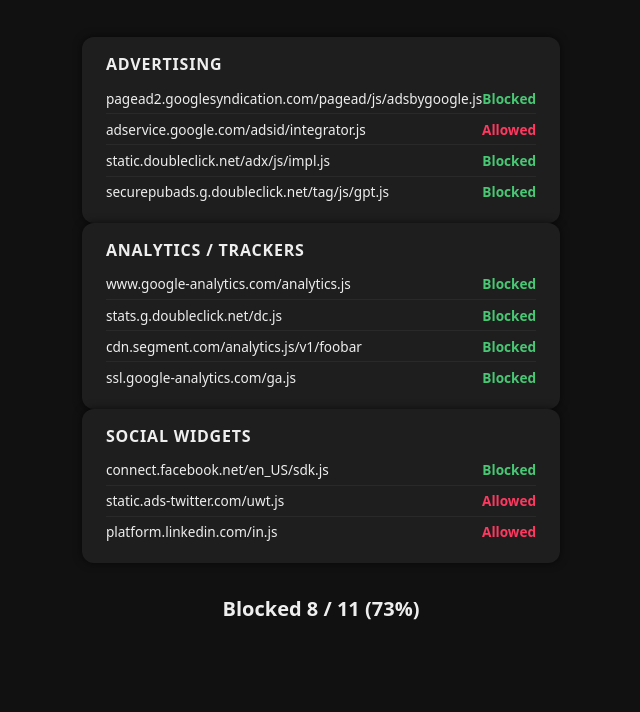
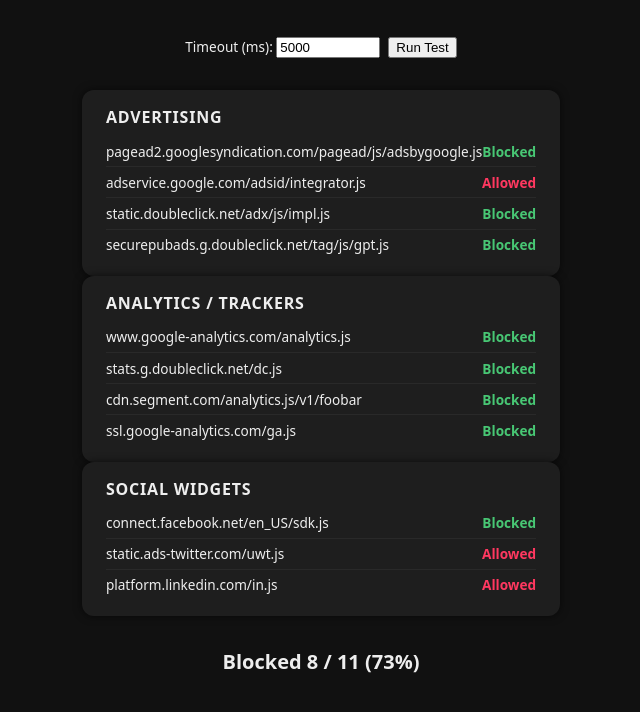
Before and after one commit to KristopherKubicki/adblock-tester, a plain HTML site: page index.html in a window 1280 px wide. Shown: the part 78-790 px from the top of the page, without its empty margins (319-959 px from the left). Drawn offline with Linux system fonts and the light colour scheme.

Commit message:
Add configurable timeout

```diff
--- a/index.html
+++ b/index.html
@@ -48,10 +48,23 @@
       font-size:1.25rem;
       font-weight:700;
     }
+    #controls {
+      display: flex;
+      justify-content: center;
+      gap: 0.5rem;
+      font-size: .85rem;
+    }
+    #controls input {
+      width: 6rem;
+    }
   </style>
 </head>
 <body>
   <h1>Ad‑block Quick Test</h1>
+  <div id="controls">
+    <label>Timeout (ms): <input id="timeoutInput" type="number" min="100" /></label>
+    <button id="applyTimeout">Run Test</button>
+  </div>
   <div id="results"></div>
   <div id="summary"></div>
 
@@ -87,7 +100,23 @@
       }
     ];
 
+    const params = new URLSearchParams(location.search);
+    const TIMEOUT_MS = (() => {
+      const t = parseInt(params.get('timeout'), 10);
+      return !isNaN(t) && t > 0 ? t : 5000;
+    })();
+
     const resultsEl = document.getElementById('results');
+    const timeoutInput = document.getElementById('timeoutInput');
+    const applyBtn = document.getElementById('applyTimeout');
+    timeoutInput.value = TIMEOUT_MS;
+    applyBtn.addEventListener('click', () => {
+      const val = parseInt(timeoutInput.value, 10);
+      const t = !isNaN(val) && val > 0 ? val : 5000;
+      const url = new URL(location.href);
+      url.searchParams.set('timeout', t);
+      location.href = url.toString();
+    });
 
     const createCategorySection = (cat) => {
       const wrapper = document.createElement('div');
@@ -115,7 +144,7 @@
       const timer = setTimeout(() => {
         img.src = '';
         resolve(true); // treat as blocked on timeout
-      }, 5000);
+      }, TIMEOUT_MS);
 
       img.onerror = () => { clearTimeout(timer); resolve(true); };
       img.onload  = () => { clearTimeout(timer); resolve(false); };
```
